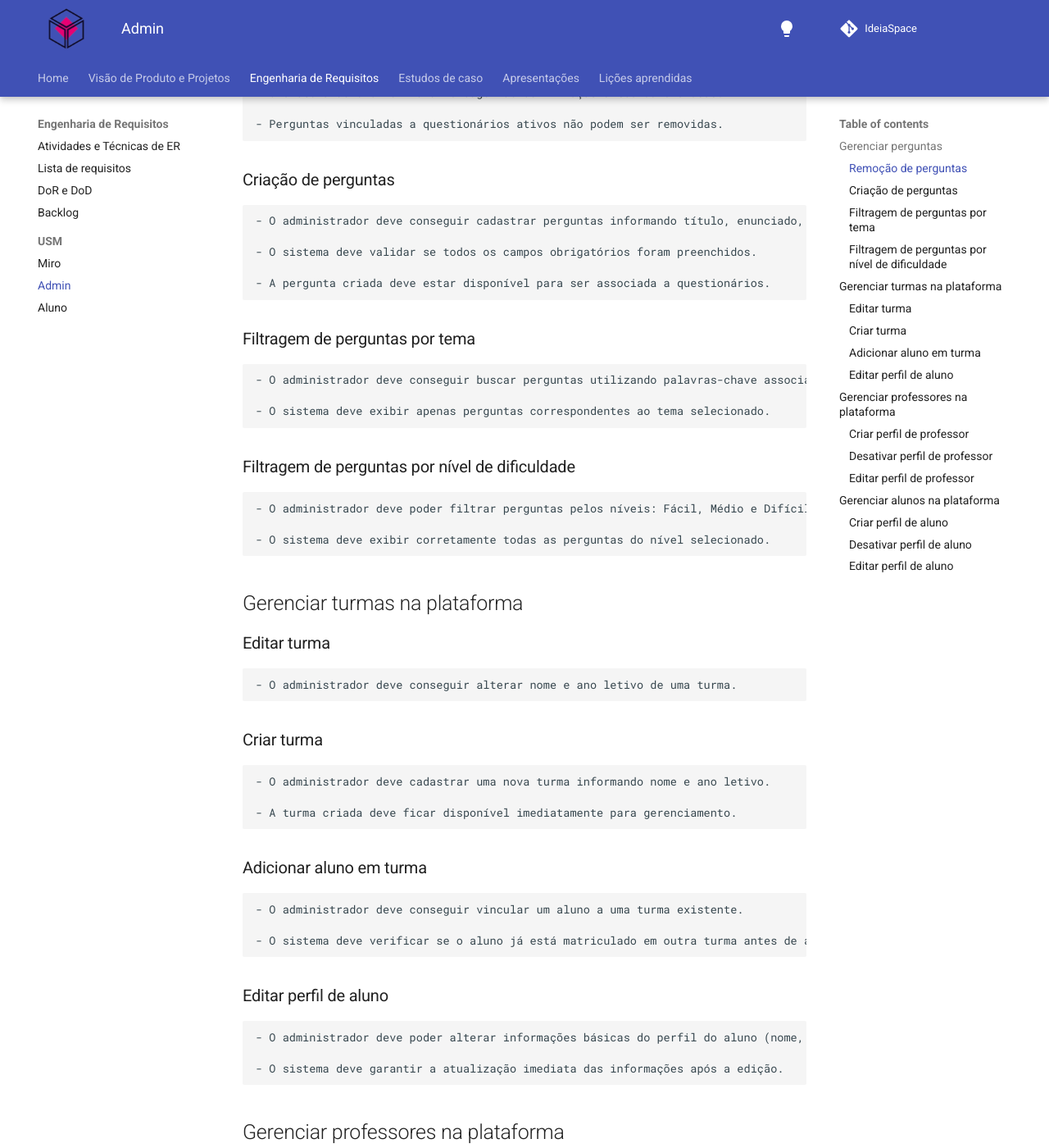
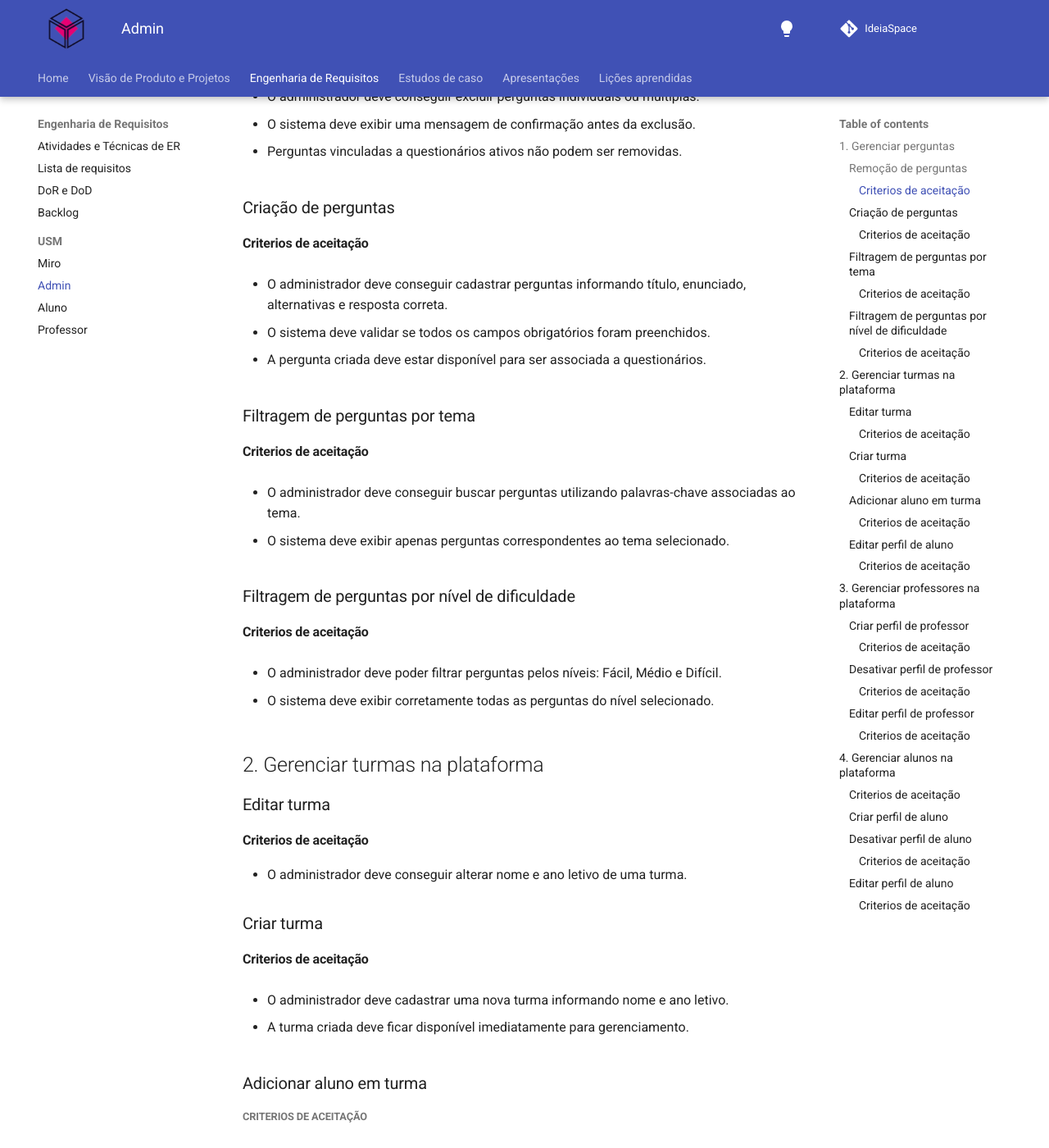
Before and after one commit to mdsreq-fga-unb/2024.2-T01-IdeaSpace, an MkDocs documentation site: the page built from docs/engenharia-requisitos/adminACUS.md, in a window 1280 px wide and 1400 px high, scrolled down 331 px. Shown: the whole window at 82% size. Built offline with MkDocs 1.6.1 and Material for MkDocs 9.7.7, drawn with Linux system fonts in a browser that asks for light colours; comment, search, counter and statistics services are not loaded; some of the changed text lies outside the part shown.

Commit message:
Fix: Ajusta as US para aparecer no Gitpages #ref 28.

```diff
--- a/docs/engenharia-requisitos/adminACUS.md
+++ b/docs/engenharia-requisitos/adminACUS.md
@@ -1,95 +1,123 @@
 # Admin
 
-## Gerenciar perguntas
+## 1. Gerenciar perguntas
 
 ### Remoção de perguntas
 
-    - O administrador deve conseguir excluir perguntas individuais ou múltiplas.
+#### Criterios de aceitação
 
-    - O sistema deve exibir uma mensagem de confirmação antes da exclusão.
+- O administrador deve conseguir excluir perguntas individuais ou múltiplas.
 
-    - Perguntas vinculadas a questionários ativos não podem ser removidas.
+- O sistema deve exibir uma mensagem de confirmação antes da exclusão.
+
+- Perguntas vinculadas a questionários ativos não podem ser removidas.
 
 ### Criação de perguntas
 
-    - O administrador deve conseguir cadastrar perguntas informando título, enunciado, alternativas e resposta correta.
+#### Criterios de aceitação
 
-    - O sistema deve validar se todos os campos obrigatórios foram preenchidos.
+- O administrador deve conseguir cadastrar perguntas informando título, enunciado, alternativas e resposta correta.
 
-    - A pergunta criada deve estar disponível para ser associada a questionários.
+- O sistema deve validar se todos os campos obrigatórios foram preenchidos.
+
+- A pergunta criada deve estar disponível para ser associada a questionários.
 
 ### Filtragem de perguntas por tema
 
-    - O administrador deve conseguir buscar perguntas utilizando palavras-chave associadas ao tema.
+#### Criterios de aceitação
 
-    - O sistema deve exibir apenas perguntas correspondentes ao tema selecionado.
+- O administrador deve conseguir buscar perguntas utilizando palavras-chave associadas ao tema.
+
+- O sistema deve exibir apenas perguntas correspondentes ao tema selecionado.
 
 ### Filtragem de perguntas por nível de dificuldade
 
-    - O administrador deve poder filtrar perguntas pelos níveis: Fácil, Médio e Difícil.
+#### Criterios de aceitação
 
-    - O sistema deve exibir corretamente todas as perguntas do nível selecionado.
+- O administrador deve poder filtrar perguntas pelos níveis: Fácil, Médio e Difícil.
 
-## Gerenciar turmas na plataforma
+- O sistema deve exibir corretamente todas as perguntas do nível selecionado.
+
+## 2. Gerenciar turmas na plataforma
 
 ### Editar turma
 
-    - O administrador deve conseguir alterar nome e ano letivo de uma turma.
+#### Criterios de aceitação
+
+- O administrador deve conseguir alterar nome e ano letivo de uma turma.
 
 ### Criar turma
 
-    - O administrador deve cadastrar uma nova turma informando nome e ano letivo.
+#### Criterios de aceitação
 
-    - A turma criada deve ficar disponível imediatamente para gerenciamento.
+- O administrador deve cadastrar uma nova turma informando nome e ano letivo.
+
+- A turma criada deve ficar disponível imediatamente para gerenciamento.
 
 ### Adicionar aluno em turma
 
-    - O administrador deve conseguir vincular um aluno a uma turma existente.
+##### Criterios de aceitação
 
-    - O sistema deve verificar se o aluno já está matriculado em outra turma antes de adicionar.
+- O administrador deve conseguir vincular um aluno a uma turma existente.
+
+- O sistema deve verificar se o aluno já está matriculado em outra turma antes de adicionar.
 
 ### Editar perfil de aluno
 
-    - O administrador deve poder alterar informações básicas do perfil do aluno (nome, e-mail, turma associada).
+#### Criterios de aceitação
 
-    - O sistema deve garantir a atualização imediata das informações após a edição.
+- O administrador deve poder alterar informações básicas do perfil do aluno (nome, e-mail, turma associada).
 
-## Gerenciar professores na plataforma
+- O sistema deve garantir a atualização imediata das informações após a edição.
+
+## 3. Gerenciar professores na plataforma
 
 ### Criar perfil de professor
 
-    - O administrador deve conseguir cadastrar professores informando nome e e-mail.
+#### Criterios de aceitação
 
-    - O sistema deve validar se o e-mail já está cadastrado antes de permitir o registro.
+- O administrador deve conseguir cadastrar professores informando nome e e-mail.
+
+- O sistema deve validar se o e-mail já está cadastrado antes de permitir o registro.
 
 ### Desativar perfil de professor
 
-    - O administrador deve conseguir desativar um professor, impedindo novos acessos ao sistema.
+#### Criterios de aceitação
 
-    - O sistema deve garantir que turmas e atividades associadas ao professor permaneçam registradas.
+- O administrador deve conseguir desativar um professor, impedindo novos acessos ao sistema.
+
+- O sistema deve garantir que turmas e atividades associadas ao professor permaneçam registradas.
 
 ### Editar perfil de professor
 
-    - O administrador deve poder alterar informações básicas do perfil do professor (nome, e-mail).
+#### Criterios de aceitação
 
-    - O sistema deve validar se o novo e-mail não está associado a outro professor antes da alteração.
+- O administrador deve poder alterar informações básicas do perfil do professor (nome, e-mail).
 
-## Gerenciar alunos na plataforma
+- O sistema deve validar se o novo e-mail não está associado a outro professor antes da alteração.
+
+## 4. Gerenciar alunos na plataforma
+
+#### Criterios de aceitação
 
 ### Criar perfil de aluno
 
-    - O administrador deve conseguir cadastrar um aluno informando nome, e-mail e turma.
+- O administrador deve conseguir cadastrar um aluno informando nome, e-mail e turma.
 
-    - O sistema deve garantir que o aluno seja vinculado a uma turma no momento do cadastro.
+- O sistema deve garantir que o aluno seja vinculado a uma turma no momento do cadastro.
 
 ### Desativar perfil de aluno
 
-    - O administrador deve conseguir desativar um aluno, impedindo o acesso à plataforma.
+#### Criterios de aceitação
 
-    - O sistema deve manter o histórico de desempenho do aluno para futuras consultas.
+- O administrador deve conseguir desativar um aluno, impedindo o acesso à plataforma.
+
+- O sistema deve manter o histórico de desempenho do aluno para futuras consultas.
 
 ### Editar perfil de aluno
 
-    - O administrador deve poder alterar informações básicas do aluno (nome, e-mail, turma associada).
+#### Criterios de aceitação
 
-    - O sistema deve impedir a remoção do aluno se ele já tiver respostas registradas em questionários.
+- O administrador deve poder alterar informações básicas do aluno (nome, e-mail, turma associada).
+
+- O sistema deve impedir a remoção do aluno se ele já tiver respostas registradas em questionários.
--- a/mkdocs.yml
+++ b/mkdocs.yml
@@ -19,7 +19,8 @@ nav:
       - USM:
           - Miro: engenharia-requisitos/usm.md
           - Admin: engenharia-requisitos/adminACUS.md
-          - Aluno: engenharia-requisitos/profACUS.md
+          - Aluno: engenharia-requisitos/alunoACUS.md
+          - Professor: engenharia-requisitos/profACUS.md
   - Estudos de caso:
       - PBB TechFix:
           - Miro: estudos-caso/pbb_techfix_miro.md
```
Also changed, not shown: docs/engenharia-requisitos/alunoACUS.md (+24 -16 lines), docs/engenharia-requisitos/profACUS.md (+19 -13 lines).
